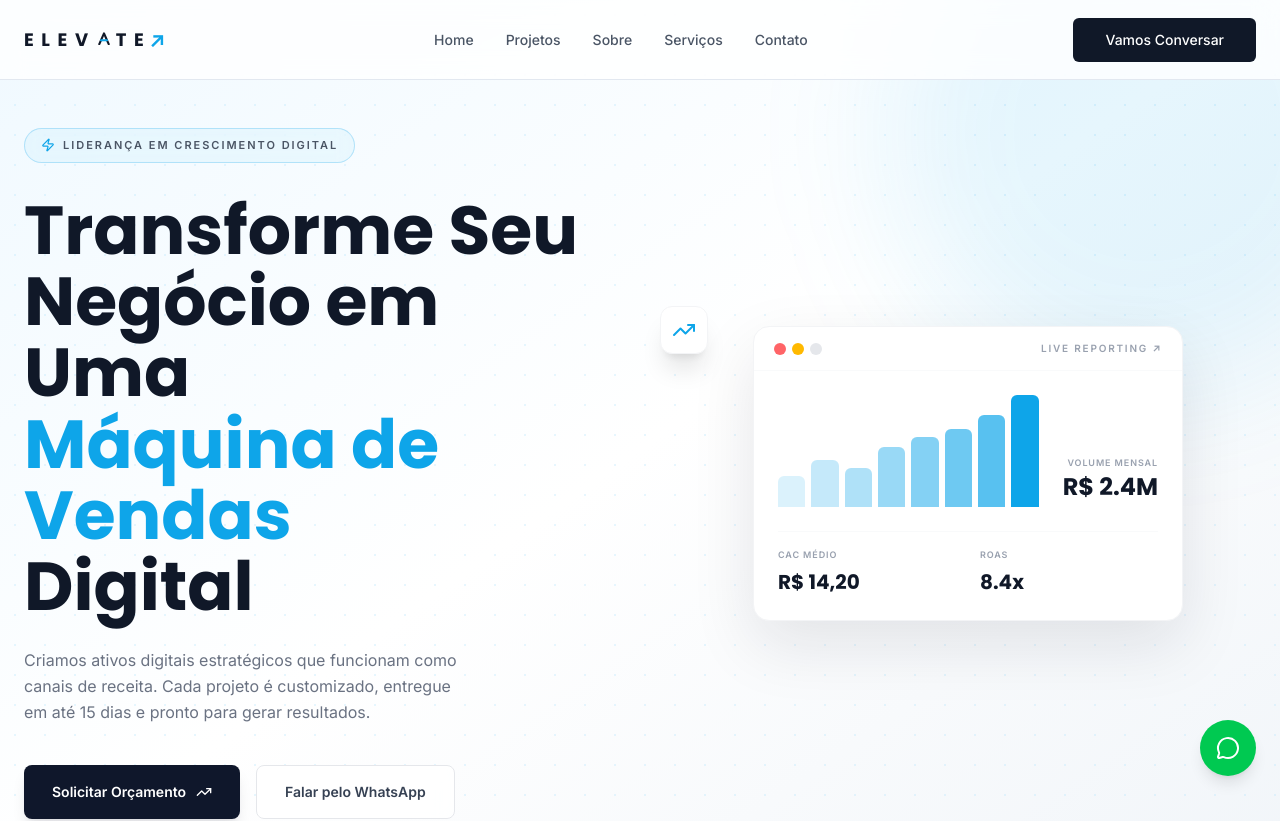
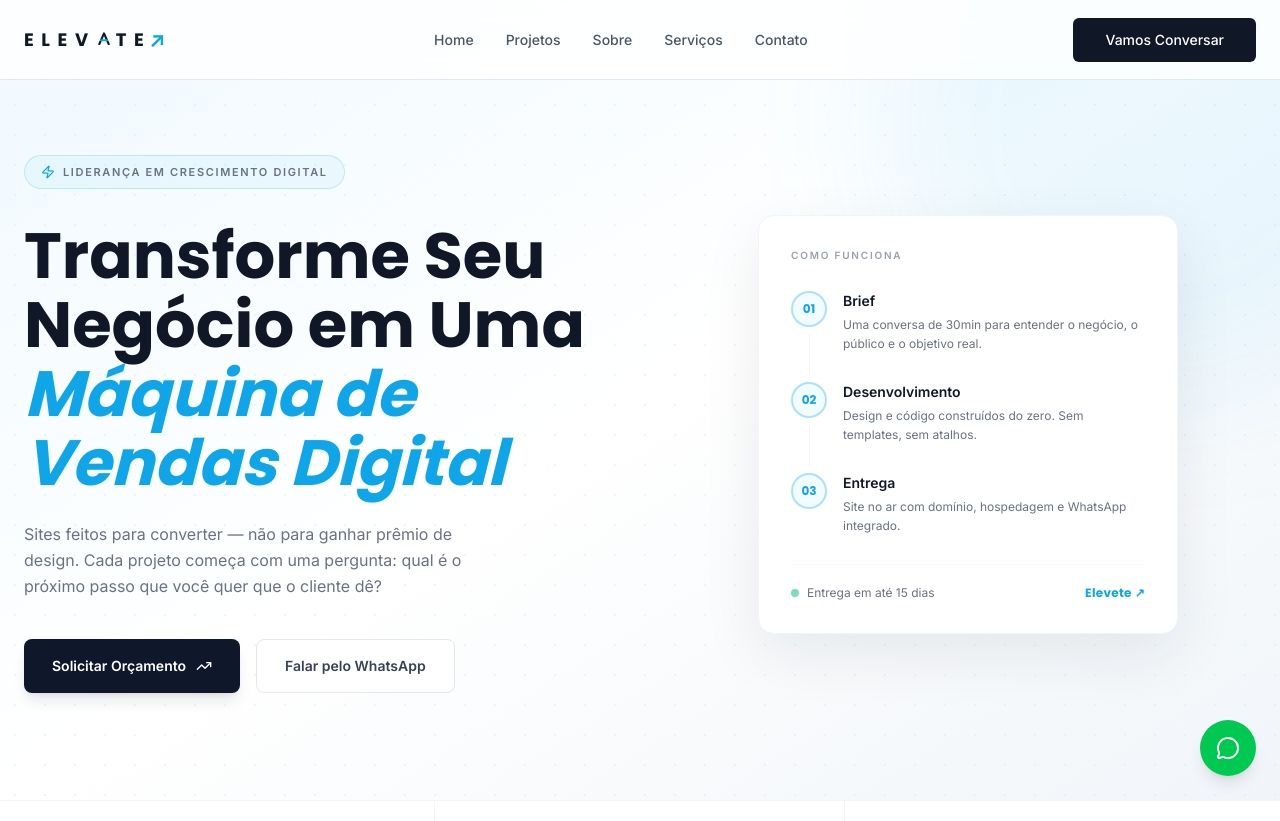
Before and after one commit to Hunter1805/site-portifolio, a React (Vite) app: page / in a window 1280 px wide. Shown: the top 821 px of the page. Built offline with nearby package versions, Linux system fonts and the light colour scheme.

Commit message:
refactor: remove AI slop - processo card no Hero, copy autentico no About, remove Comparison

```diff
--- a/src/components/About.tsx
+++ b/src/components/About.tsx
@@ -67,7 +67,7 @@ export default function About() {
             Focado em resultados que cabem no seu bolso e tempo.
           </h2>
           <p className="font-sans text-lg text-gray-600 mb-8 leading-relaxed">
-            Na Elevete, não construímos apenas sites bonitos. Construímos ativos digitais que funcionam como sua melhor força de vendas. Minha metodologia foca na simplicidade do usuário final: um clique e ele está falando com você.
+            Faço sites para negócios que precisam de resultado. Cada projeto começa com uma pergunta simples: qual é o próximo passo que você quer que o cliente dê? Tudo — o layout, o copy, os botões — é construído para responder isso.
           </p>
           <div className="grid grid-cols-2 gap-4 mb-8">
             {['Tailwind CSS Expert', 'Foco em Conversão', 'Performance Mobile', 'UI/UX Minimalista'].map((item, i) => (
--- a/src/components/Hero.tsx
+++ b/src/components/Hero.tsx
@@ -1,13 +1,41 @@
 import { useEffect, useRef, useState } from 'react';
 import { TrendingUp, Zap } from 'lucide-react';
 
-/* ─── helper ─────────────────────────────── */
-const anim = (visible: boolean, delay: string) =>
-  `transition-all duration-700 delay-[${delay}] ${
-    visible ? 'opacity-100 translate-y-0' : 'opacity-0 translate-y-6'
-  }`;
+const STATS = [
+  {
+    value: '15 dias',
+    label: 'Da conversa ao site no ar',
+    desc: 'Do briefing à entrega. Sem enrolação.',
+  },
+  {
+    value: '100%',
+    label: 'Projetos entregues no prazo',
+    desc: 'Sempre. Sem desculpas.',
+  },
+  {
+    value: '8%',
+    label: 'Taxa média de conversão',
+    desc: 'Dos projetos que acompanhamos.',
+  },
+];
 
-const BAR_HEIGHTS = [28, 42, 35, 54, 63, 70, 82, 100];
+const PROCESSO = [
+  {
+    step: '01',
+    title: 'Brief',
+    desc: 'Uma conversa de 30min para entender o negócio, o público e o objetivo real.',
+  },
+  {
+    step: '02',
+    title: 'Desenvolvimento',
+    desc: 'Design e código construídos do zero. Sem templates, sem atalhos.',
+  },
+  {
+    step: '03',
+    title: 'Entrega',
+    desc: 'Site no ar com domínio, hospedagem e WhatsApp integrado.',
+  },
+];
 
 export default function Hero() {
   const [visible, setVisible] = useState(false);
@@ -22,62 +50,72 @@ export default function Hero() {
     return () => obs.disconnect();
   }, []);
 
+  const slide = (delay: number) =>
+    `transition-all duration-500 ${visible
+      ? 'opacity-100 translate-y-0'
+      : 'opacity-0 translate-y-4'
+    }`;
+
   return (
     <>
-      {/* ═══════════════════════════════════════
-          HERO — 2 colunas: texto + mockup
-      ═══════════════════════════════════════ */}
-      <section
-        ref={ref}
-        className="relative flex items-center overflow-hidden min-h-screen"
-      >
-        {/* Background: gradiente suave azul-branco */}
+      {/* ── HERO ── */}
+      <section ref={ref} className="relative flex items-center overflow-hidden min-h-screen">
+
+        {/* Background */}
         <div className="absolute inset-0 bg-gradient-to-br from-sky-50 via-white to-slate-100 pointer-events-none" />
-        {/* Padrão de pontos discreto */}
         <div
           className="absolute inset-0 pointer-events-none"
           style={{
             backgroundImage: 'radial-gradient(circle, #bae6fd 1px, transparent 1px)',
             backgroundSize: '30px 30px',
-            opacity: 0.35,
+            opacity: 0.3,
           }}
         />
-        {/* Glow difuso no canto superior direito */}
-        <div className="absolute -top-32 -right-32 w-[520px] h-[520px] rounded-full bg-brand-sky/10 blur-3xl pointer-events-none" />
+        <div className="absolute -top-40 -right-40 w-[560px] h-[560px] rounded-full bg-brand-sky/8 blur-3xl pointer-events-none" />
 
         <div className="relative z-10 max-w-7xl mx-auto px-6 w-full pt-32 pb-20">
           <div className="grid md:grid-cols-2 gap-14 lg:gap-20 items-center">
 
-            {/* ── COLUNA ESQUERDA: Texto ── */}
+            {/* ── ESQUERDA: Texto ── */}
             <div className="flex flex-col">
 
               {/* Badge */}
-              <div className={`${anim(visible, '0ms')} inline-flex items-center gap-2 self-start border border-brand-sky/25 bg-brand-sky/5 px-4 py-2 rounded-full mb-8 backdrop-blur-sm`}>
+              <div
+                className={`${slide(0)} inline-flex items-center gap-2 self-start border border-brand-sky/20 bg-brand-sky/5 px-4 py-2 rounded-full mb-8`}
+                style={{ transitionDelay: '0ms' }}
+              >
                 <Zap className="w-3.5 h-3.5 text-brand-sky flex-shrink-0" />
-                <span className="font-sans text-[11px] font-bold tracking-[0.18em] uppercase text-gray-600">
+                <span className="font-sans text-[11px] font-bold tracking-[0.15em] uppercase text-gray-500">
                   Liderança em Crescimento Digital
                 </span>
               </div>
 
-              {/* Headline */}
-              <h1 className={`${anim(visible, '100ms')} font-display font-bold leading-[1.05] text-gray-900 text-5xl md:text-6xl lg:text-[68px] mb-6`}>
-                Transforme Seu<br />
-                Negócio em Uma<br />
-                <em className="italic text-brand-sky not-italic">Máquina de Vendas</em><br />
-                Digital
+              {/* Headline — sem quebras forçadas */}
+              <h1
+                className={`${slide(100)} font-display font-bold text-gray-900 leading-[1.08] mb-6`}
+                style={{ fontSize: 'clamp(2.5rem, 5vw, 4.25rem)', transitionDelay: '80ms' }}
+              >
+                Transforme Seu Negócio em Uma{' '}
+                <em className="italic text-brand-sky">Máquina de Vendas Digital</em>
               </h1>
 
               {/* Subheadline */}
-              <p className={`${anim(visible, '200ms')} font-sans text-base text-gray-500 max-w-md leading-relaxed mb-10`}>
-                Criamos ativos digitais estratégicos que funcionam como canais de receita.
-                Cada projeto é customizado, entregue em até 15 dias e pronto para gerar resultados.
+              <p
+                className={`${slide(0)} font-sans text-base text-gray-500 max-w-md leading-relaxed mb-10`}
+                style={{ transitionDelay: '160ms' }}
+              >
+                Sites feitos para converter — não para ganhar prêmio de design.
+                Cada projeto começa com uma pergunta: qual é o próximo passo que você quer que o cliente dê?
               </p>
 
               {/* CTAs */}
-              <div className={`${anim(visible, '300ms')} flex flex-wrap gap-4`}>
+              <div
+                className={`${slide(0)} flex flex-wrap gap-4`}
+                style={{ transitionDelay: '240ms' }}
+              >
                 <a
                   href="#contato"
-                  className="inline-flex items-center gap-2.5 bg-slate-900 hover:bg-slate-800 text-white font-sans font-semibold text-sm px-7 py-4 rounded-lg transition-all duration-200 hover:scale-105 active:scale-95 shadow-lg shadow-slate-900/10"
+                  className="inline-flex items-center gap-2.5 bg-slate-900 hover:bg-slate-800 text-white font-sans font-semibold text-sm px-7 py-4 rounded-lg transition-colors duration-200 shadow-lg shadow-slate-900/10"
                 >
                   Solicitar Orçamento
                   <TrendingUp className="w-4 h-4" />
@@ -86,84 +124,54 @@ export default function Hero() {
                   href="https://wa.me/55"
                   target="_blank"
                   rel="noopener noreferrer"
-                  className="inline-flex items-center gap-2.5 bg-white/80 border border-gray-200 hover:border-gray-400 hover:bg-white text-gray-700 font-sans font-semibold text-sm px-7 py-4 rounded-lg transition-all duration-200 backdrop-blur-sm"
+                  className="inline-flex items-center gap-2.5 bg-white border border-gray-200 hover:border-gray-400 text-gray-700 font-sans font-semibold text-sm px-7 py-4 rounded-lg transition-colors duration-200"
                 >
                   Falar pelo WhatsApp
                 </a>
               </div>
             </div>
 
-            {/* ── COLUNA DIREITA: Dashboard Mockup ── */}
-            <div className={`${anim(visible, '200ms')} relative flex items-center justify-center`}>
+            {/* ── DIREITA: Card de Processo ── */}
+            <div
+              className={`${slide(0)} relative flex items-center justify-center`}
+              style={{ transitionDelay: '160ms' }}
+            >
+              <div className="w-full max-w-[420px] bg-white rounded-2xl shadow-[0_20px_60px_rgba(15,23,42,0.08)] border border-gray-100 p-8">
 
-              {/* Ícone flutuante de trend */}
-              <div
-                className="absolute -top-5 -left-5 z-20 w-12 h-12 bg-white rounded-xl shadow-xl flex items-center justify-center border border-gray-100"
-                style={{ animation: 'heroFloat 3.5s ease-in-out infinite' }}
-              >
-                <TrendingUp className="w-6 h-6 text-brand-sky" />
-              </div>
+                <p className="font-sans text-[10px] font-bold text-gray-400 uppercase tracking-[0.18em] mb-7">
+                  Como funciona
+                </p>
 
-              {/* Card do dashboard */}
-              <div className="w-full max-w-[430px] bg-white rounded-2xl shadow-[0_24px_64px_rgba(15,23,42,0.10)] border border-gray-100 overflow-hidden">
+                {/* Etapas */}
+                <div className="flex flex-col">
+                  {PROCESSO.map(({ step, title, desc }, i) => (
+                    <div key={step} className="flex gap-4">
+                      {/* Linha de tempo */}
+                      <div className="flex flex-col items-center">
+                        <div className="w-9 h-9 rounded-full border-2 border-brand-sky/30 bg-brand-sky/5 flex items-center justify-center flex-shrink-0">
+                          <span className="font-display text-xs font-bold text-brand-sky">{step}</span>
+                        </div>
+                        {i < PROCESSO.length - 1 && (
+                          <div className="w-px bg-gray-100 flex-1 my-2 min-h-[20px]" />
+                        )}
+                      </div>
 
-                {/* Barra de título (window chrome) */}
-                <div className="flex items-center justify-between px-5 py-3.5 border-b border-gray-50">
-                  <div className="flex items-center gap-1.5">
-                    <span className="w-3 h-3 rounded-full bg-red-400" />
-                    <span className="w-3 h-3 rounded-full bg-amber-400" />
-                    <span className="w-3 h-3 rounded-full bg-gray-200" />
-                  </div>
-                  <span className="font-sans text-[10px] font-bold text-gray-400 uppercase tracking-[0.18em]">
-                    Live Reporting ↗
-                  </span>
+                      {/* Conteúdo */}
+                      <div className={i < PROCESSO.length - 1 ? 'pb-7' : ''}>
+                        <p className="font-sans text-sm font-bold text-gray-900 mb-1">{title}</p>
+                        <p className="font-sans text-xs text-gray-500 leading-relaxed">{desc}</p>
+                      </div>
+                    </div>
+                  ))}
                 </div>
 
-                <div className="p-6">
-                  {/* Gráfico de barras + label */}
-                  <div className="flex items-end gap-2 mb-6">
-                    {/* Barras */}
-                    <div className="flex items-end gap-1.5 flex-1 h-28">
-                      {BAR_HEIGHTS.map((h, i) => (
-                        <div
-                          key={i}
-                          className="flex-1 rounded-t-md transition-all duration-1000"
-                          style={{
-                            height: visible ? `${h}%` : '0%',
-                            transitionDelay: `${400 + i * 80}ms`,
-                            backgroundColor:
-                              i === BAR_HEIGHTS.length - 1
-                                ? '#0EA5E9'
-                                : `rgba(14, 165, 233, ${0.15 + i * 0.09})`,
-                          }}
-                        />
-                      ))}
-                    </div>
-
-                    {/* Volume Mensal */}
-                    <div className="flex flex-col items-end justify-end ml-4 flex-shrink-0 pb-1">
-                      <p className="font-sans text-[9px] font-bold text-gray-400 uppercase tracking-widest leading-none mb-1">
-                        Volume Mensal
-                      </p>
-                      <p className="font-display text-2xl font-bold text-gray-900">R$ 2.4M</p>
-                    </div>
+                {/* Rodapé do card */}
+                <div className="mt-7 pt-5 border-t border-gray-50 flex items-center justify-between">
+                  <div className="flex items-center gap-2">
+                    <span className="w-2 h-2 rounded-full bg-emerald-500 animate-pulse" />
+                    <span className="font-sans text-xs text-gray-500">Entrega em até 15 dias</span>
                   </div>
-
-                  {/* Métricas inferiores */}
-                  <div className="grid grid-cols-2 gap-6 pt-4 border-t border-gray-50">
-                    <div>
-                      <p className="font-sans text-[9px] font-bold text-gray-400 uppercase tracking-widest mb-1.5">
-                        CAC Médio
-                      </p>
-                      <p className="font-display text-xl font-bold text-gray-900">R$ 14,20</p>
-                    </div>
-                    <div>
-                      <p className="font-sans text-[9px] font-bold text-gray-400 uppercase tracking-widest mb-1.5">
-                        ROAS
-                      </p>
-                      <p className="font-display text-xl font-bold text-gray-900">8.4x</p>
-                    </div>
-                  </div>
+                  <span className="font-display text-xs font-bold text-brand-sky tracking-wide">Elevete ↗</span>
                 </div>
               </div>
             </div>
@@ -172,35 +180,17 @@ export default function Hero() {
         </div>
       </section>
 
-      {/* ═══════════════════════════════════════
-          STATS STRIP — 3 colunas embaixo
-      ═══════════════════════════════════════ */}
+      {/* ── STATS STRIP ── */}
       <section className="bg-white border-t border-gray-100">
         <div className="max-w-7xl mx-auto px-6">
           <div className="grid grid-cols-1 md:grid-cols-3 divide-y md:divide-y-0 md:divide-x divide-gray-100">
-            {[
-              {
-                value: '+300%',
-                label: 'ROI em 6 Meses',
-                desc: 'Escalabilidade comprovada em mercados competitivos.',
-              },
-              {
-                value: '100+',
-                label: 'Leads por Dia',
-                desc: 'Fluxo contínuo de oportunidades qualificadas.',
-              },
-              {
-                value: '8%',
-                label: 'Taxa de Conversão',
-                desc: 'Otimização máxima de cada clique investido.',
-              },
-            ].map(({ value, label, desc }) => (
+            {STATS.map(({ value, label, desc }) => (
               <div key={label} className="flex flex-col items-center text-center px-8 py-14">
                 <p className="font-display text-5xl font-bold text-brand-sky mb-2">{value}</p>
-                <p className="font-sans text-[11px] font-bold uppercase tracking-[0.18em] text-gray-400 mb-3">
+                <p className="font-sans text-[11px] font-bold uppercase tracking-[0.15em] text-gray-400 mb-2">
                   {label}
                 </p>
-                <p className="font-sans text-sm text-gray-500 max-w-[200px] leading-relaxed">{desc}</p>
+                <p className="font-sans text-sm text-gray-400">{desc}</p>
               </div>
             ))}
           </div>
--- a/src/pages/Home.tsx
+++ b/src/pages/Home.tsx
@@ -1,7 +1,7 @@
 import Hero from '../components/Hero';
 import Portfolio from '../components/Portfolio';
 import About from '../components/About';
-import Comparison from '../components/Comparison';
+
 import Services from '../components/Services';
 import Process from '../components/Process';
 import Cta from '../components/Cta';
@@ -15,7 +15,7 @@ export default function Home() {
       <Hero />
       <Portfolio />
       <About />
-      <Comparison />
+
       <Services />
       <Process />
       <Cta />
```
